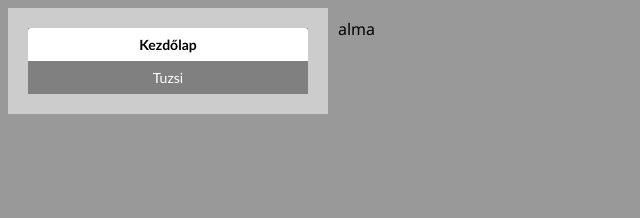
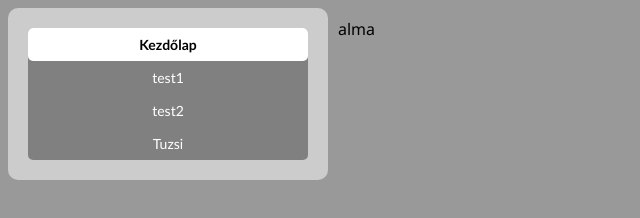
Before and after one commit to bencetuzson/versfelho, a website: page public/index.html in a window 1280 px wide. Shown: the whole page, without its empty margins (0-640 px from the left). Drawn offline with Linux system fonts and the light colour scheme.

Commit message:
Nav border design update and tests added

```diff
--- a/public/index.html
+++ b/public/index.html
@@ -13,14 +13,16 @@
 <table style="text-align: left; width: 100%;" border="0" cellpadding="10" cellspacing="0">
   <tbody>
     <tr>
-      <td style="vertical-align: top; width: 300px; text-align: center; background-color: rgb(204, 204, 204);">
+      <td class="borderOut">
       <table style="text-align: left; width: 100%;" border="0" cellpadding="10" cellspacing="0">
         <tbody>
           <tr>
             <td style="vertical-align: top;">
             <ul>
-              <li class="navItem" id="KezdolapButton">Kezdőlap</li>
-              <li class="navItem" id="TuzsiButton">Tuzsi</li>
+              <li class="navItem navUp" id="KezdolapButton">Kezdőlap</li>
+              <li class="navItem navCenter" id="Test1Button">test1</li>
+              <li class="navItem navCenter" id="Test2Button">test2</li>
+              <li class="navItem navDown" id="TuzsiButton">Tuzsi</li>
             </ul>
             </td>
           </tr>
@@ -31,8 +33,14 @@
         <div class="page" id="KezdolapPage">
           alma
         </div>
+        <div class="page" id="Test1Page">
+          alma2
+        </div>
+        <div class="page" id="Test2Page">
+          alma3
+        </div>
         <div class="page" id="TuzsiPage">
-          alma2
+          alma4
         </div>
         <div class="page" id="ErrorPage" style="color: red;"><h1>Error!</h1> <!--Eredeti törölve az előzményekből-->
           Hash not found!
--- a/public/nav.css
+++ b/public/nav.css
@@ -4,6 +4,7 @@ ul {
     padding: 0;
     width: 100%;
     background-color: gray;
+    border-radius: 5px;
 }
 
 .navItem {
@@ -13,21 +14,13 @@ padding: 8px 16px;
 text-decoration: none;
 }
 
-.navItem:hover {
-background-color: white;
-color: gray;
-}
-
 .navItem {
-    vertical-align: top;
     text-align: center;
     /*display: inline-block;*/
     cursor: pointer;
     font-family: 'Trebuchet MS', 'Lucida Sans Unicode', 'Lucida Grande', 'Lucida Sans', Arial, sans-serif;
     font-size: 14px;
     padding-bottom: 3px;
-    border-top-left-radius: 3px;
-    border-top-right-radius: 3px;
     display: block;
     color: white;
     padding: 8px 16px;
@@ -35,10 +28,8 @@ color: gray;
 }
 
 .navItem:hover {
-    background-color: white;
-    color: gray;
-    border-top-left-radius: 3px;
-    border-top-right-radius: 3px;
+    color: rgb(255, 216, 109);
+    background-color: rgb(140, 140, 140);
 }
 
 .activeNavItem {
@@ -48,20 +39,39 @@ color: gray;
     border: 10px #000000;*/
     color: #000000;
     font-weight: bold;
-    border-top-left-radius: 3px;
-    border-top-right-radius: 3px;
+    border-radius: 5px;
+    /*border-color: gray solid;
+    border-style: solid;
+    border-left: 10px;
+    border-right: 10px;*/
 }
 
 .activeNavItem:hover {
     color: #000000;
     background-color: #ffffff;
-    border-top-left-radius: 3px;
-    border-top-right-radius: 3px;
 }
+
+.navUp {
+    border-top-left-radius: 5px;
+    border-top-right-radius: 5px;
+    /*border-bottom: solid #000000 1px;*/
+}
+
+.navDown {
+    border-bottom-left-radius: 5px;
+    border-bottom-right-radius: 5px;
+}
+
+/*.navCenter {
+    border-bottom: #000000 solid 1px;
+}*/
 
 .borderOut {
     vertical-align: top;
-    width: 156px;
+    width: 300px;
+    text-align: center;
+    background-color: rgb(204, 204, 204);
+    border-radius: 10px;
 }
 
 .borderIn {
```
